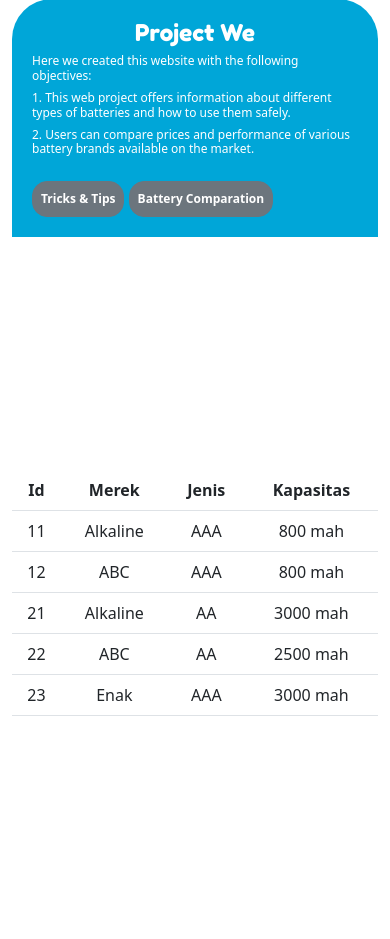
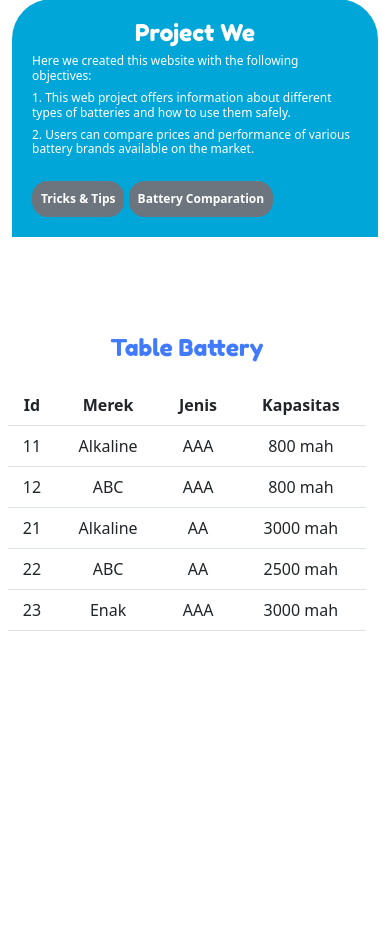
Before and after one commit to Fnrzz/Hustfams, a Django app: page /project in a window 390 px wide. Shown: the part 530-1469 px from the top of the page. After the commit the page ends 1161 px from the top, so only its background shows below. Run offline with Django 4.2, Linux system fonts and the light colour scheme.

Commit message:
[push] merubah table

```diff
--- a/Website/App/static/css/style.css
+++ b/Website/App/static/css/style.css
@@ -77,6 +77,9 @@
 /* Akhir About We */
 
 /* Project */
+#project{
+    padding-bottom: 3rem;
+}
 .wrap-project{
     height: 90vh;
     align-items: center;
@@ -84,6 +87,11 @@
 .project-title{
     font-family: 'Fredoka One', cursive;
     text-align: center;
+}
+.table-title{
+    font-family: 'Fredoka One', cursive;
+    text-align: center;
+    color: #417AFC;
 }
 .wrap-text-project{
     border-radius: 40px;
@@ -96,7 +104,7 @@
     border-radius: 15px;
 }
 .wrap-table-project{
-    height: 80vh;
+    height: 100vh;
     align-items: center;
 }
 /* Akhir Project */
@@ -154,5 +162,9 @@
     .btn-project{
         font-size: 12px;
     }
+    .wrap-table-project{
+        height: 50vh;
+        align-items: center;
+    }
     /* Akhir Project */
 }
--- a/Website/Templates/Pages/project.html
+++ b/Website/Templates/Pages/project.html
@@ -25,6 +25,10 @@
     </div>
     <div class="container" id="table">
         <div class="row wrap-table-project">
+            <div class="row row-cols-1 g-3">
+                <div class="col">
+                    <h3 class="table-title">Table Battery</h3>
+                </div>
                 <div class="col">
                     <div class="table-responsive">
                         <table class="table table-hover align-middle text-center">
@@ -50,6 +54,7 @@
                 </div>
             </div>
         </div>
+    </div>
 </section>
 
 {% endblock content %}
```
Lines whose indentation alone changed are shown as unchanged.
